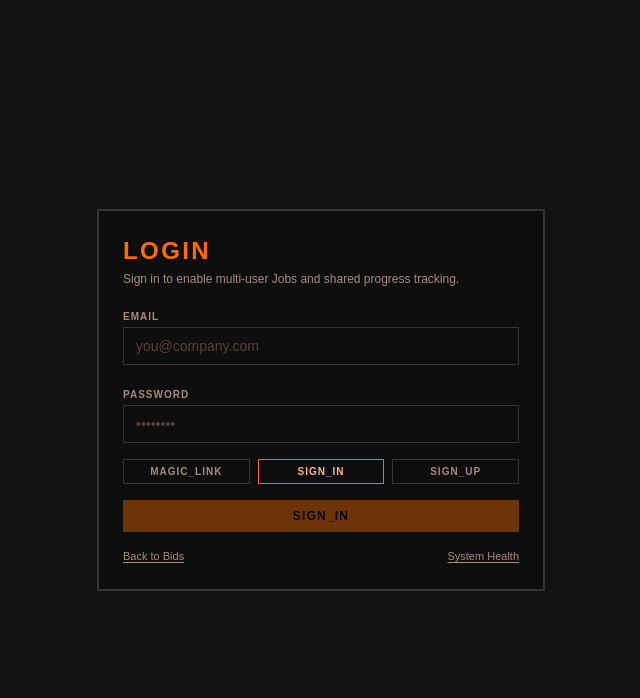
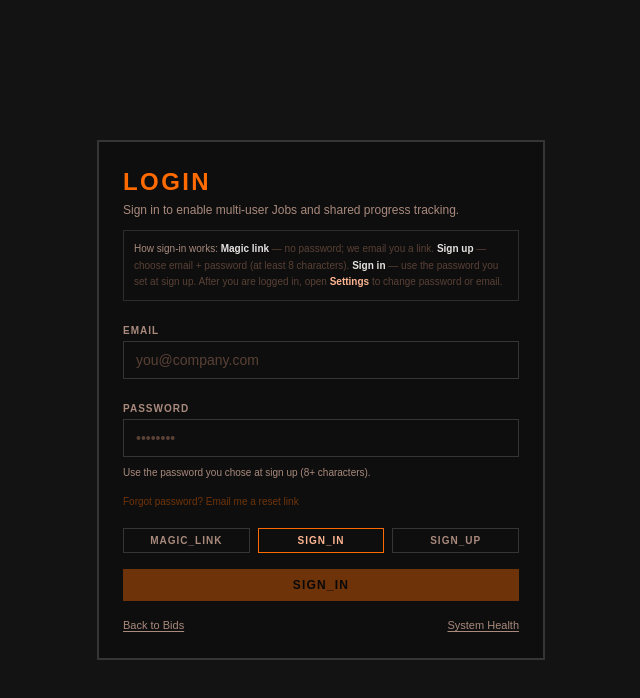
Before and after one commit to goprotex/cedar-clearing-system, a Next.js app: page /login in a window 1280 px wide. Both pictures are taken after a click on the button "SIGN_IN". Shown: the top 698 px of the page, without its empty margins (319-959 px from the left). Built offline with nearby package versions, Linux system fonts and the light colour scheme; no server answers; a web font is replaced by a local one.

Commit message:
docs(auth): clarify login modes and forgot password email

```diff
--- a/src/app/login/page.tsx
+++ b/src/app/login/page.tsx
@@ -45,6 +45,13 @@ function LoginPageInner() {
           <div className="text-xs font-mono text-[#a98a7d] mt-1">
             Sign in to enable multi-user Jobs and shared progress tracking.
           </div>
+          <p className="text-[10px] text-[#5a4136] mt-3 leading-relaxed border border-[#353534]/80 p-2.5 rounded-sm">
+            <span className="text-[#a98a7d]">How sign-in works:</span>{' '}
+            <strong className="text-[#e5e2e1]">Magic link</strong> — no password; we email you a link.{' '}
+            <strong className="text-[#e5e2e1]">Sign up</strong> — choose email + password (at least 8 characters).{' '}
+            <strong className="text-[#e5e2e1]">Sign in</strong> — use the password you set at sign up.{' '}
+            After you are logged in, open <strong className="text-[#ffb693]">Settings</strong> to change password or email.
+          </p>
         </div>
 
         {envMissing && (
@@ -82,10 +89,38 @@ function LoginPageInner() {
               placeholder="••••••••"
               className="w-full bg-transparent border border-[#353534] px-3 py-2 text-sm font-mono text-[#e5e2e1] placeholder:text-[#5a4136] focus:border-[#FF6B00] outline-none"
             />
-            {mode === 'password-signup' && (
+            {(mode === 'password-signup' || mode === 'password-signin') && (
               <div className="text-[10px] font-mono text-[#a98a7d]">
-                Password auth must be enabled in Supabase Auth settings.
+                {mode === 'password-signup'
+                  ? 'Use at least 8 characters. If email confirmation is on in Supabase, confirm your email before signing in.'
+                  : 'Use the password you chose at sign up (8+ characters).'}
               </div>
+            )}
+            {mode === 'password-signin' && (
+              <button
+                type="button"
+                disabled={envMissing || busy || !email.trim()}
+                onClick={async () => {
+                  try {
+                    setBusy(true);
+                    setErr(null);
+                    setMessage(null);
+                    if (envMissing) throw new Error('Supabase env vars are missing.');
+                    const supabase = createClient();
+                    const redirectTo = `${window.location.origin}/auth/callback?next=${encodeURIComponent('/settings')}`;
+                    const { error } = await supabase.auth.resetPasswordForEmail(email.trim(), { redirectTo });
+                    if (error) throw error;
+                    setMessage('If an account exists for that email, we sent a reset link. Open it, then set a new password on Settings.');
+                  } catch (e) {
+                    setErr(e instanceof Error ? e.message : 'Request failed.');
+                  } finally {
+                    setBusy(false);
+                  }
+                }}
+                className="text-[10px] font-mono text-[#FF6B00] hover:underline disabled:opacity-40 disabled:no-underline text-left"
+              >
+                Forgot password? Email me a reset link
+              </button>
             )}
           </div>
         )}
@@ -136,7 +171,8 @@ function LoginPageInner() {
             envMissing ||
             busy ||
             !email.trim() ||
-            ((mode === 'password-signin' || mode === 'password-signup') && password.length < 6)
+            (mode === 'password-signup' && password.length < 8) ||
+            (mode === 'password-signin' && password.length < 1)
           }
           onClick={async () => {
             try {
```
